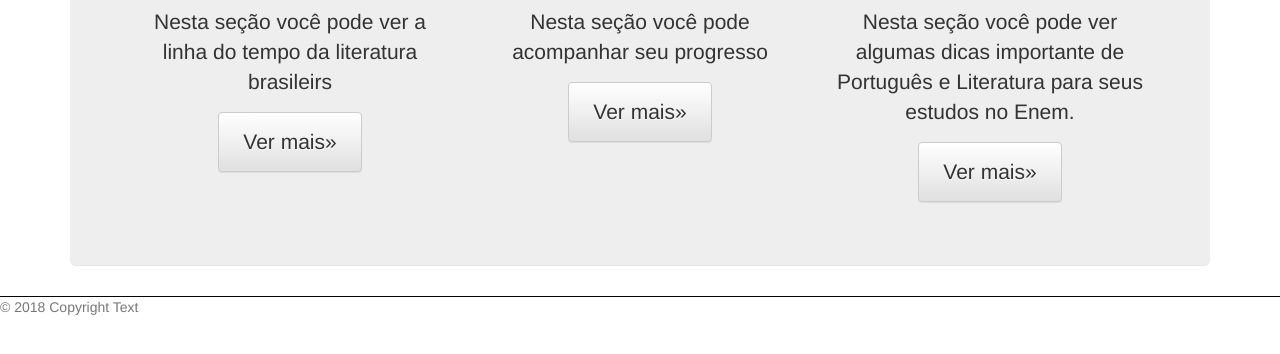
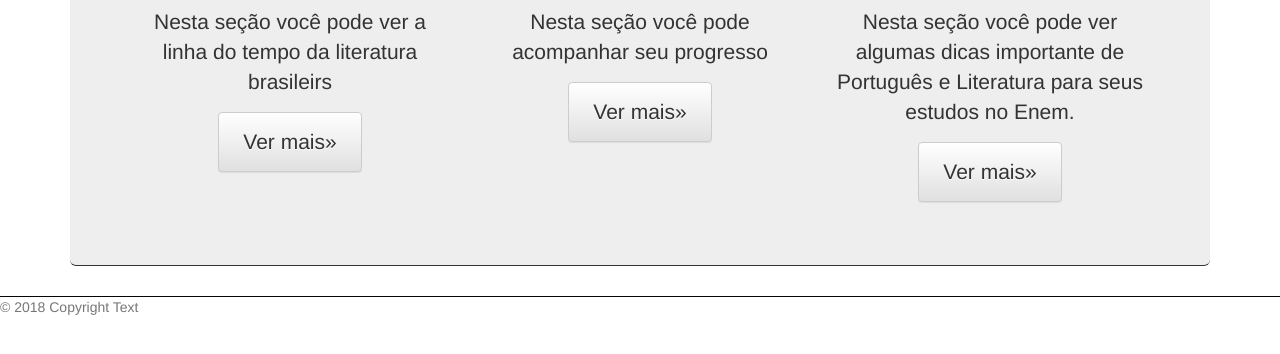
Before and after one commit to thamyriscardoso/Projeto-final-dbo, a plain HTML site: page Pagina-inicial/index.html in a window 1280 px wide. Shown: the part 316-670 px from the top of the page. Drawn offline with nearby package versions, Linux system fonts and the light colour scheme.

Commit message:
Update jumbotron-narrow.css

```diff
--- a/Pagina-inicial/css/jumbotron-narrow.css
+++ b/Pagina-inicial/css/jumbotron-narrow.css
@@ -1,7 +1,7 @@
 
 .jumbotron {
   text-align: center;
-  border-bottom: 1px solid #e5e5e5;
+  border-bottom: 1px solid;
 }
 .jumbotron .btn {
   padding: 14px 24px;
```
